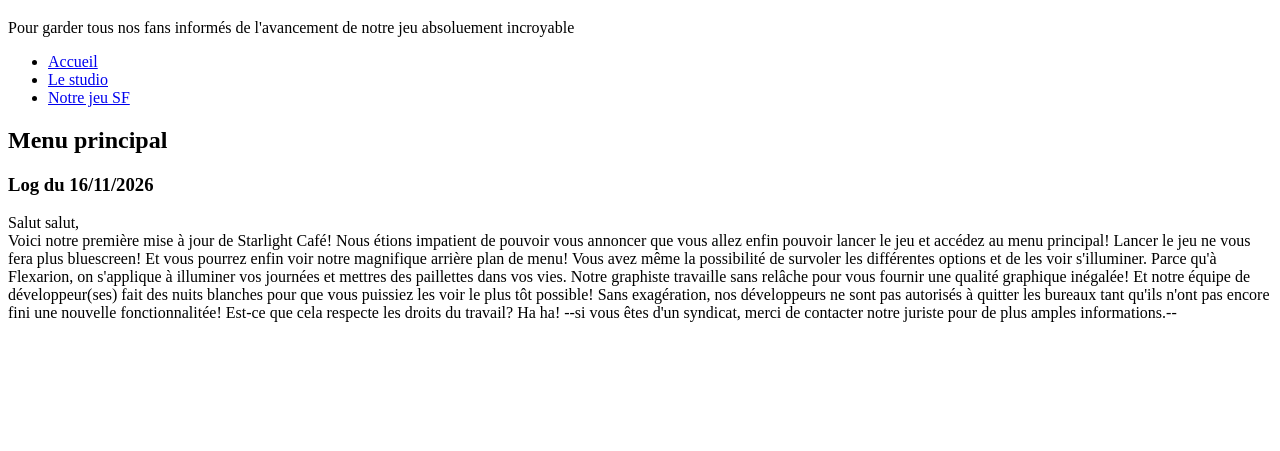
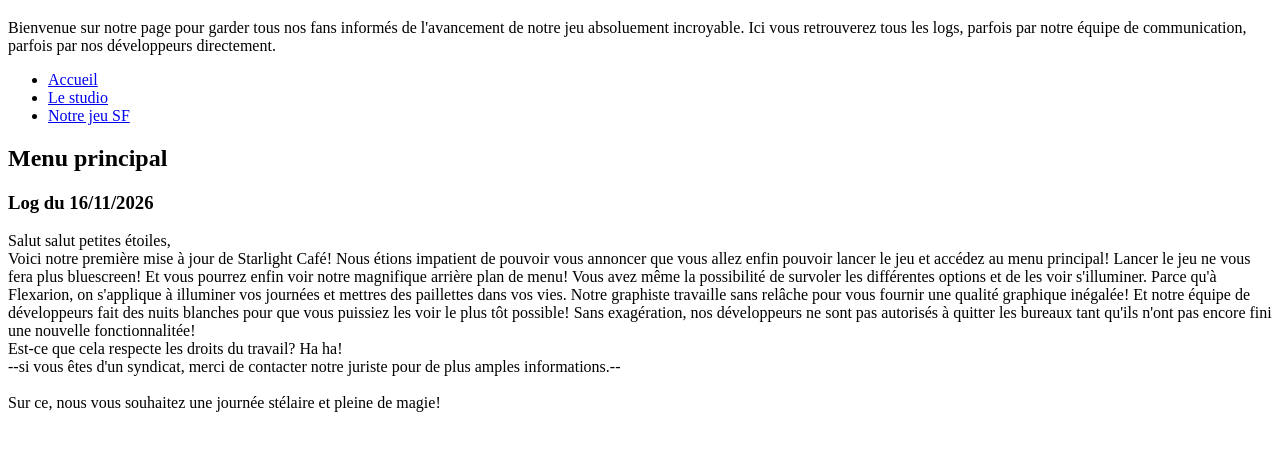
Before and after one commit to BULUT-Melissa-25006748/flexarion, a plain HTML site: page devlog.html in a window 1280 px wide. Shown: the part 61-512 px from the top of the page. Drawn offline with Linux system fonts and the light colour scheme.

Commit message:
Devlog/log-16-11-2026(2)
Mise à jour du message d'acceuil de la page ainsi que du log directement. un peu moins de 200mots pour le moment. Mais on devrait atteindre les 500 avec les prochains logs qui seront tous contenus sur cette page.

```diff
--- a/devlog.html
+++ b/devlog.html
@@ -9,7 +9,10 @@
 <body>
     <header>
         <h1>Logs de développement de StarlightCafé</h1>
-        <p>Pour garder tous nos fans informés de l'avancement de notre jeu absoluement incroyable</p>
+        <p>
+            Bienvenue sur notre page pour garder tous nos fans informés de l'avancement de notre jeu absoluement incroyable.
+            Ici vous retrouverez tous les logs, parfois par notre équipe de communication, parfois par nos développeurs directement.
+        </p>
     </header>
 
     <nav>
@@ -25,15 +28,18 @@
         <h2>Menu principal</h2>
         <h3>Log du 16/11/2026</h3>
         <p>
-            Salut salut,<br>
+            Salut salut petites étoiles,<br>
             Voici notre première mise à jour de Starlight Café! Nous étions impatient de pouvoir vous annoncer que vous allez enfin pouvoir lancer le jeu et accédez au menu principal!
             Lancer le jeu ne vous fera plus bluescreen! Et vous pourrez enfin voir notre magnifique arrière plan de menu!
             Vous avez même la possibilité de survoler les différentes options et de les voir s'illuminer.
             Parce qu'à Flexarion, on s'applique à illuminer vos journées et mettres des paillettes dans vos vies.
             Notre graphiste travaille sans relâche pour vous fournir une qualité graphique inégalée!
-            Et notre équipe de développeur(ses) fait des nuits blanches pour que vous puissiez les voir le plus tôt possible!
-            Sans exagération, nos développeurs ne sont pas autorisés à quitter les bureaux tant qu'ils n'ont pas encore fini une nouvelle fonctionnalitée!
-            Est-ce que cela respecte les droits du travail? Ha ha! --si vous êtes d'un syndicat, merci de contacter notre juriste pour de plus amples informations.--
+            Et notre équipe de développeurs fait des nuits blanches pour que vous puissiez les voir le plus tôt possible!
+            Sans exagération, nos développeurs ne sont pas autorisés à quitter les bureaux tant qu'ils n'ont pas encore fini une nouvelle fonctionnalitée! <br>
+            Est-ce que cela respecte les droits du travail? Ha ha! <br>
+            --si vous êtes d'un syndicat, merci de contacter notre juriste pour de plus amples informations.-- <br> <br>
+
+            Sur ce, nous vous souhaitez une journée stélaire et pleine de magie!
         </p>
       </article>
     </main>
```
